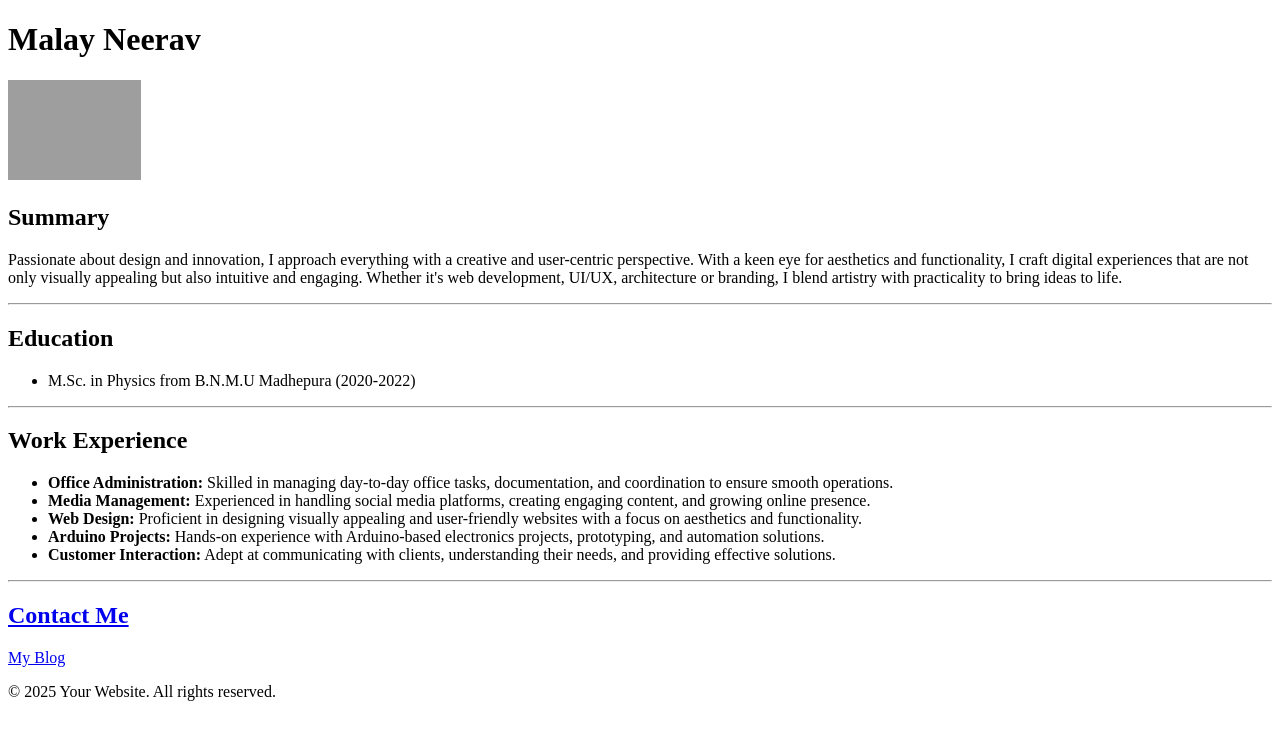
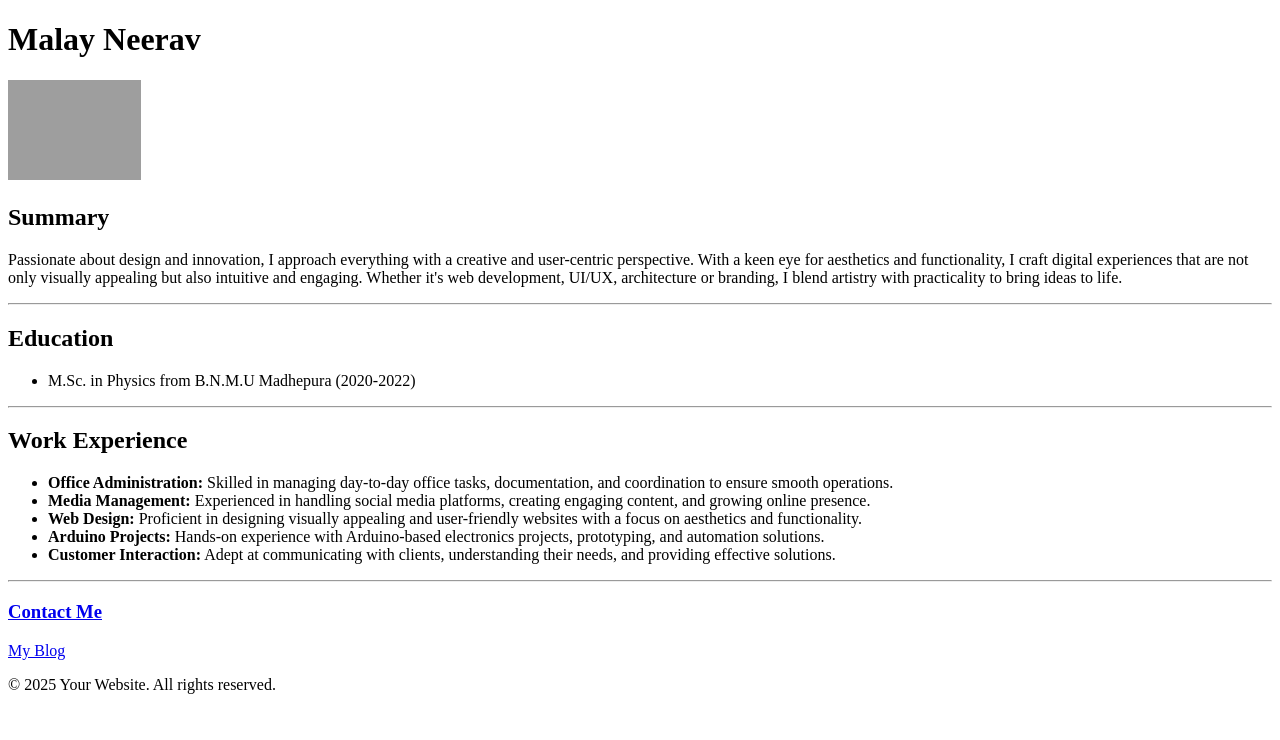
Before and after one commit to malayneerav05/html-resume, a plain HTML site: page index.html in a window 1280 px wide. Drawn offline with Linux system fonts and the light colour scheme; grey boxes are pictures that could not be loaded.

Commit message:
Update index.html

```diff
--- a/index.html
+++ b/index.html
@@ -25,7 +25,7 @@
         <li><strong>Customer Interaction:</strong> Adept at communicating with clients, understanding their needs, and providing effective solutions.</li>
     </ul>
     <hr />
-<a href="./Public/contact.html"><h2>Contact Me</h2></a>
+<a href="./Public/contact.html"><h3>Contact Me</h3></a>
 <p><a href="http://malayneerav05.blogspot.com/">My Blog</a>
 </p>
 <footer>
```
